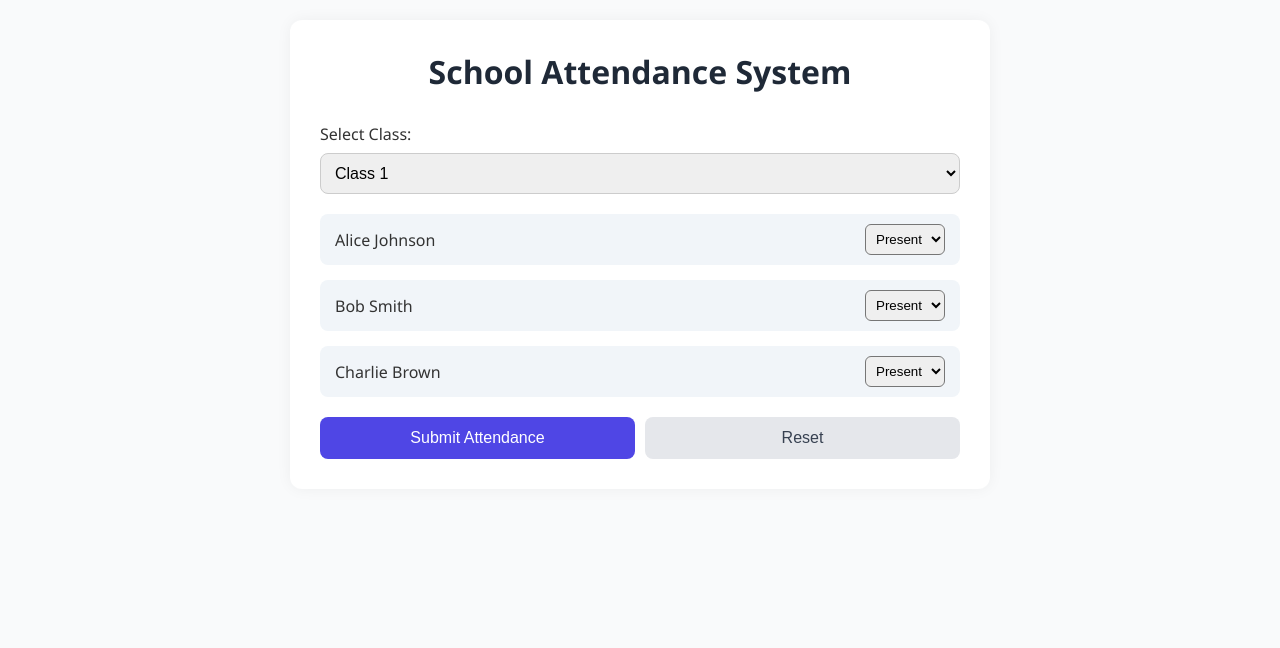
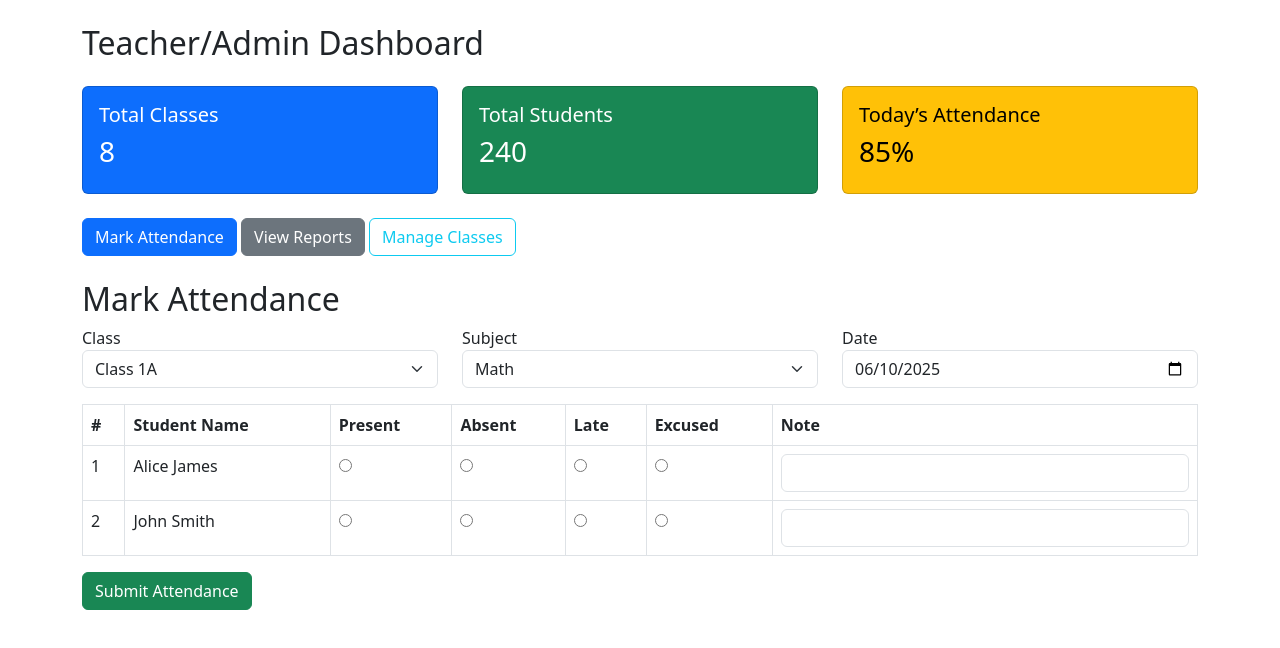
Before and after one commit to tswagz/school-attendance-frontend, a plain HTML site: page index.html in a window 1280 px wide. Drawn offline with nearby package versions, Linux system fonts and the light colour scheme.

Commit message:
A changes by Austin to your project

```diff
--- a/index.html
+++ b/index.html
@@ -1,35 +1,124 @@
+<!-- Admin/Teacher Dashboard Mockup -->
 <!DOCTYPE html>
 <html lang="en">
 <head>
-  <meta charset="UTF-8" />
-  <meta name="viewport" content="width=device-width, initial-scale=1.0"/>
-  <title>School Attendance System</title>
-  <link rel="stylesheet" href="style.css" />
+  <meta charset="UTF-8">
+  <meta name="viewport" content="width=device-width, initial-scale=1.0">
+  <title>Dashboard</title>
+  <link rel="stylesheet" href="https://cdn.jsdelivr.net/npm/bootstrap@5.3.0/dist/css/bootstrap.min.css">
 </head>
 <body>
-  <div class="container">
-    <header>
-      <h1>School Attendance System</h1>
-    </header>
+  <div class="container mt-4">
+    <h2>Teacher/Admin Dashboard</h2>
 
-    <section class="class-select">
-      <label for="class-select">Select Class:</label>
-      <select id="class-select">
-        <option value="1">Class 1</option>
-        <option value="2">Class 2</option>
-      </select>
-    </section>
+    <div class="row mt-4">
+      <div class="col-md-4">
+        <div class="card text-bg-primary">
+          <div class="card-body">
+            <h5>Total Classes</h5>
+            <h3>8</h3>
+          </div>
+        </div>
+      </div>
+      <div class="col-md-4">
+        <div class="card text-bg-success">
+          <div class="card-body">
+            <h5>Total Students</h5>
+            <h3>240</h3>
+          </div>
+        </div>
+      </div>
+      <div class="col-md-4">
+        <div class="card text-bg-warning">
+          <div class="card-body">
+            <h5>Today’s Attendance</h5>
+            <h3>85%</h3>
+          </div>
+        </div>
+      </div>
+    </div>
 
-    <section id="student-list" class="student-list">
-      <!-- Dynamic list of students will be inserted here -->
-    </section>
-
-    <section class="controls">
-      <button id="submit-btn">Submit Attendance</button>
-      <button id="reset-btn" class="secondary">Reset</button>
-    </section>
+    <div class="mt-4">
+      <a href="attendance-form.html" class="btn btn-primary">Mark Attendance</a>
+      <a href="#" class="btn btn-secondary">View Reports</a>
+      <a href="#" class="btn btn-outline-info">Manage Classes</a>
+    </div>
   </div>
-
-  <script src="script.js"></script>
 </body>
 </html>
+
+<!-- Attendance Form Mockup -->
+<!-- Save this as attendance-form.html -->
+<!DOCTYPE html>
+<html lang="en">
+<head>
+  <meta charset="UTF-8">
+  <meta name="viewport" content="width=device-width, initial-scale=1.0">
+  <title>Attendance Form</title>
+  <link rel="stylesheet" href="https://cdn.jsdelivr.net/npm/bootstrap@5.3.0/dist/css/bootstrap.min.css">
+</head>
+<body>
+  <div class="container mt-4">
+    <h2>Mark Attendance</h2>
+
+    <form id="attendance-form">
+      <div class="row mb-3">
+        <div class="col">
+          <label>Class</label>
+          <select class="form-select">
+            <option>Class 1A</option>
+            <option>Class 2B</option>
+          </select>
+        </div>
+        <div class="col">
+          <label>Subject</label>
+          <select class="form-select">
+            <option>Math</option>
+            <option>Science</option>
+          </select>
+        </div>
+        <div class="col">
+          <label>Date</label>
+          <input type="date" class="form-control" value="2025-06-10">
+        </div>
+      </div>
+
+      <table class="table table-bordered">
+        <thead>
+          <tr>
+            <th>#</th>
+            <th>Student Name</th>
+            <th>Present</th>
+            <th>Absent</th>
+            <th>Late</th>
+            <th>Excused</th>
+            <th>Note</th>
+          </tr>
+        </thead>
+        <tbody>
+          <tr>
+            <td>1</td>
+            <td>Alice James</td>
+            <td><input type="radio" name="attendance[1][status]" value="present"></td>
+            <td><input type="radio" name="attendance[1][status]" value="absent"></td>
+            <td><input type="radio" name="attendance[1][status]" value="late"></td>
+            <td><input type="radio" name="attendance[1][status]" value="excused"></td>
+            <td><input type="text" name="attendance[1][note]" class="form-control"></td>
+          </tr>
+          <tr>
+            <td>2</td>
+            <td>John Smith</td>
+            <td><input type="radio" name="attendance[2][status]" value="present"></td>
+            <td><input type="radio" name="attendance[2][status]" value="absent"></td>
+            <td><input type="radio" name="attendance[2][status]" value="late"></td>
+            <td><input type="radio" name="attendance[2][status]" value="excused"></td>
+            <td><input type="text" name="attendance[2][note]" class="form-control"></td>
+          </tr>
+        </tbody>
+      </table>
+
+      <button type="submit" class="btn btn-success">Submit Attendance</button>
+    </form>
+  </div>
+</body>
+</html>
```
